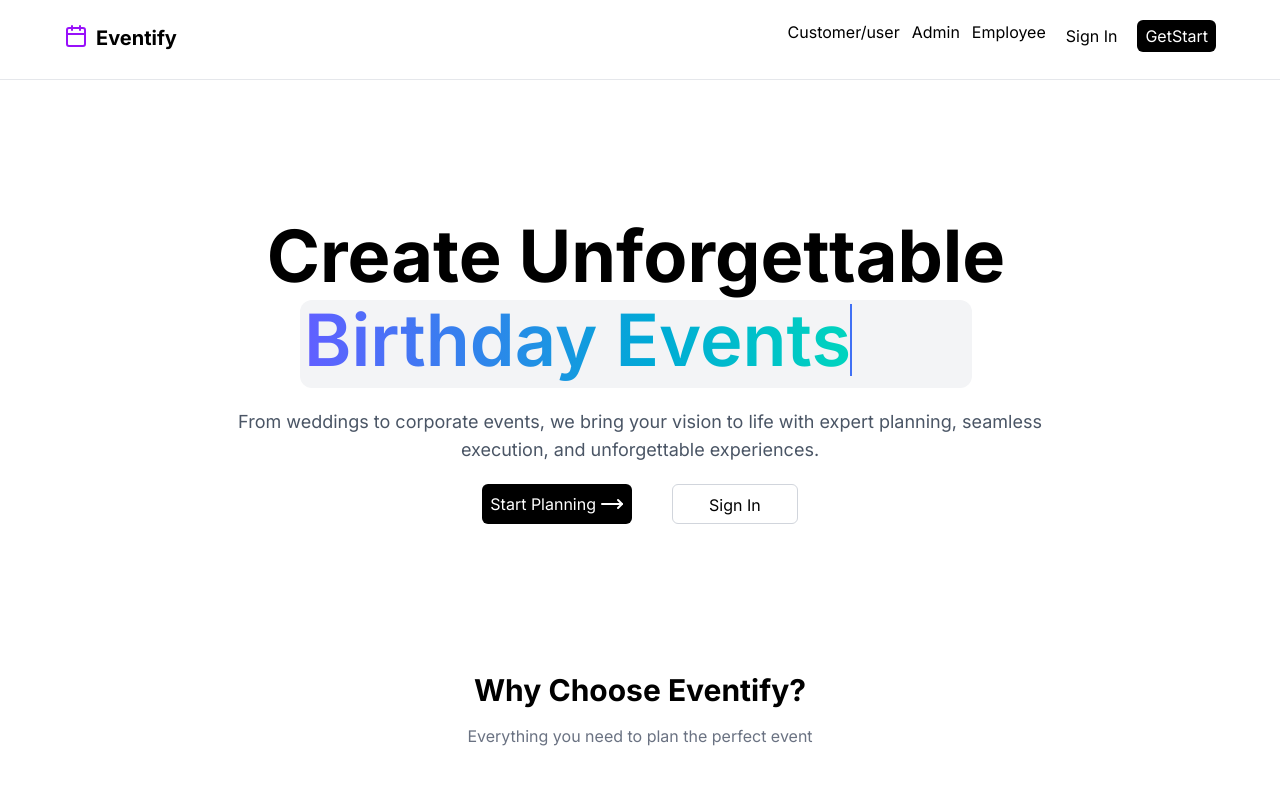
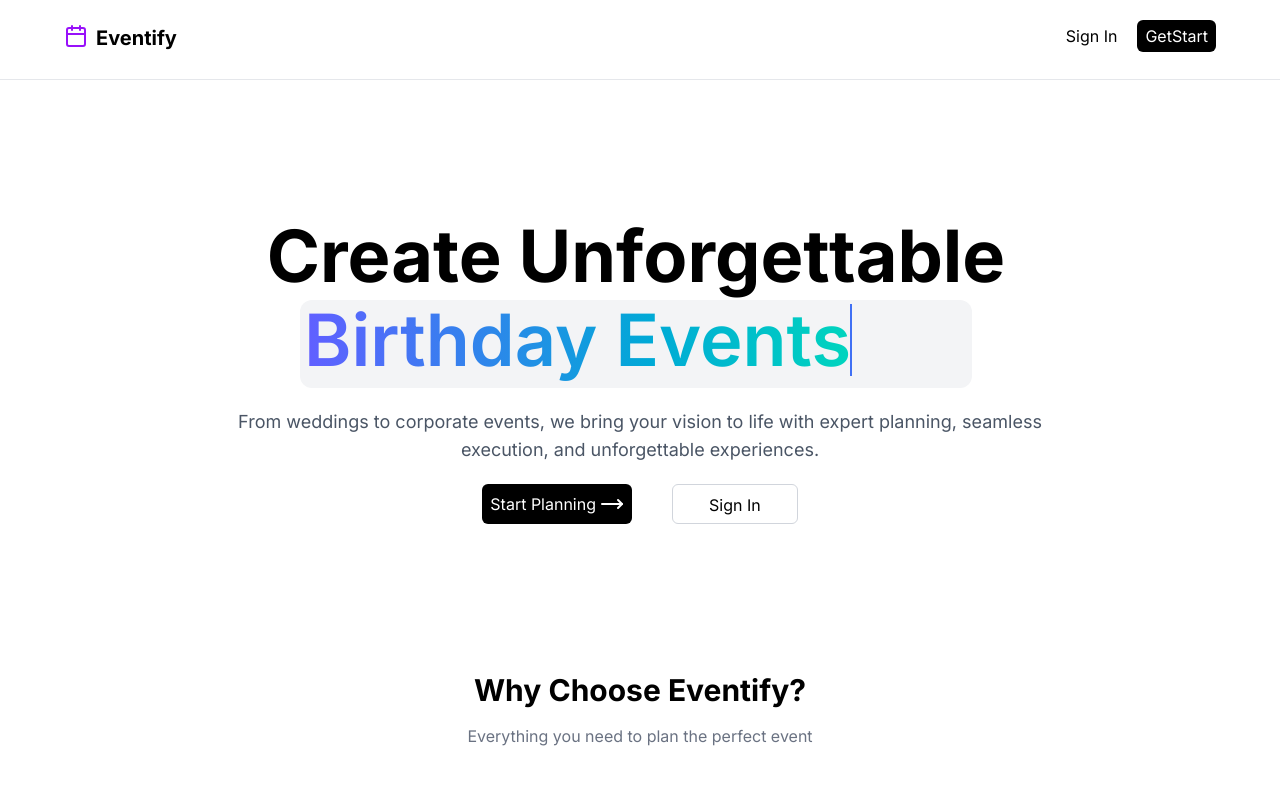
Before and after one commit to thesumitchaudhary/eventCraft, a React app in the folder frontend/: page / in a window 1280 px wide. Shown: the top 787 px of the page. Built offline with nearby package versions, Linux system fonts and the light colour scheme; no server answers; the HTML template or start-up script is replaced by a standard one.

Commit message:
remove all direct link to go admin, customer, and employee without credential

```diff
--- a/frontend/src/components/Dashboard.jsx
+++ b/frontend/src/components/Dashboard.jsx
@@ -62,9 +62,6 @@ const Dashboard = () => {
               <span className="text-xl mt-1 font-bold">Eventify</span>
             </h1>
             <div className="flex gap-3">
-              <Link to={"/customerDashboard"}>Customer/user</Link>
-              <Link to={"/admin/Dashboard"}>Admin</Link>
-              <Link to={"/employee/Dashboard"}>Employee</Link>
               <button
                 onClick={() => {
                   setOpen(true);
```
